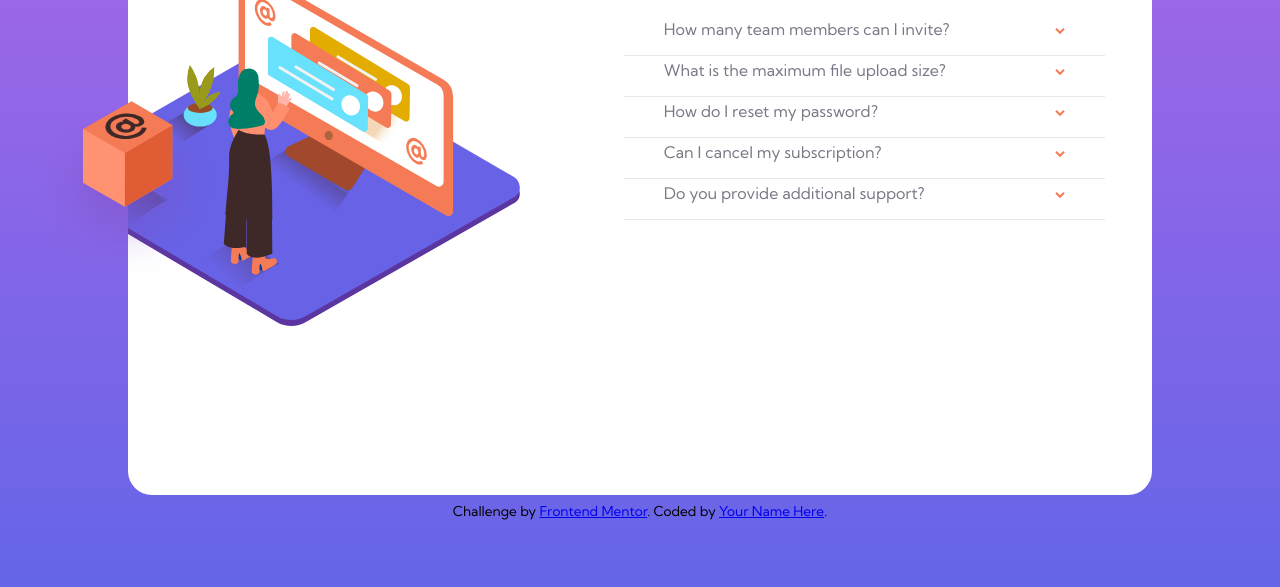
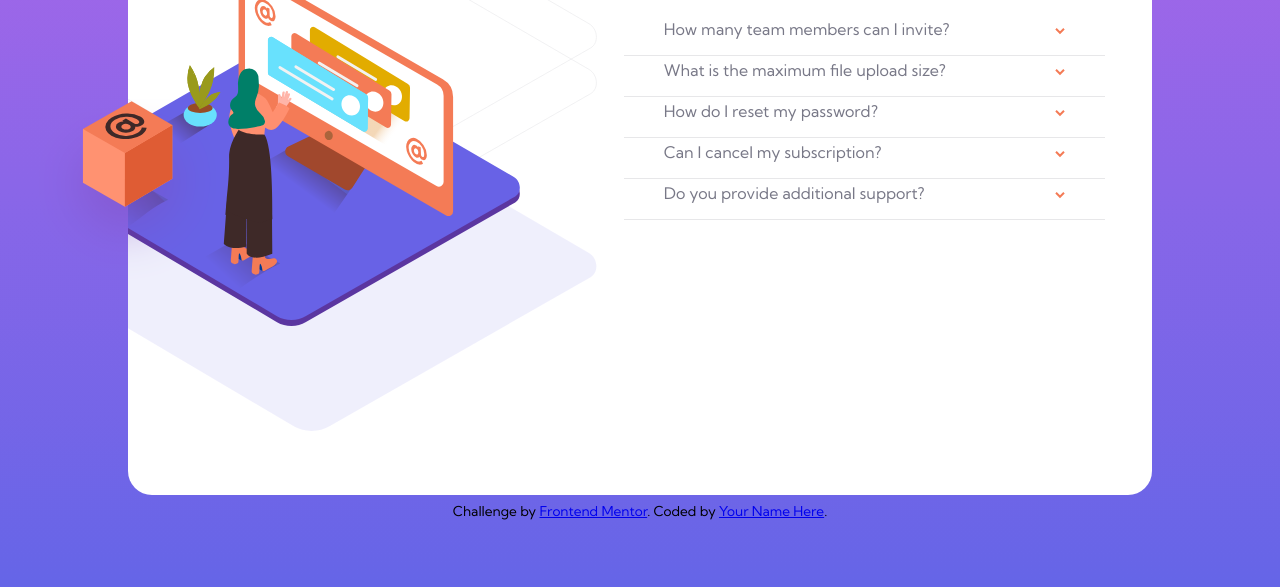
Before and after one commit to VISHAWANATH953/FAQ-accordion-card, a plain HTML site: page index.html in a window 1280 px wide. Shown: the part 213-800 px from the top of the page. Drawn offline with nearby package versions, Linux system fonts and the light colour scheme; files that its build step writes are made by us from their sources; the site is published under a folder, as on GitHub Pages, so addresses that start at the root find nothing.

Commit message:
path issue of img solved

```diff
--- a/index.html
+++ b/index.html
@@ -15,9 +15,9 @@
     <img class="box" src="images/illustration-box-desktop.svg" alt="SVG Box">
   <div class="card">
     <img class="SVG" src="images/illustration-woman-online-mobile.svg" alt="SVG">
-    <img src="/images/bg-pattern-mobile.svg" class="SVGS" alt="SVG-Shadow">
+    <img src="images/bg-pattern-mobile.svg" class="SVGS" alt="SVG-Shadow">
     <img class="DSVG" src="images/illustration-woman-online-desktop.svg" alt="SVG">
-    <img src="/images/bg-pattern-desktop.svg" class="DSVGS" alt="SVG-Shadow">
+    <img src="images/bg-pattern-desktop.svg" class="DSVGS" alt="SVG-Shadow">
     <h1>faq</h1>
     <div class="dropdowns">
       <div class="ulbox">
```
